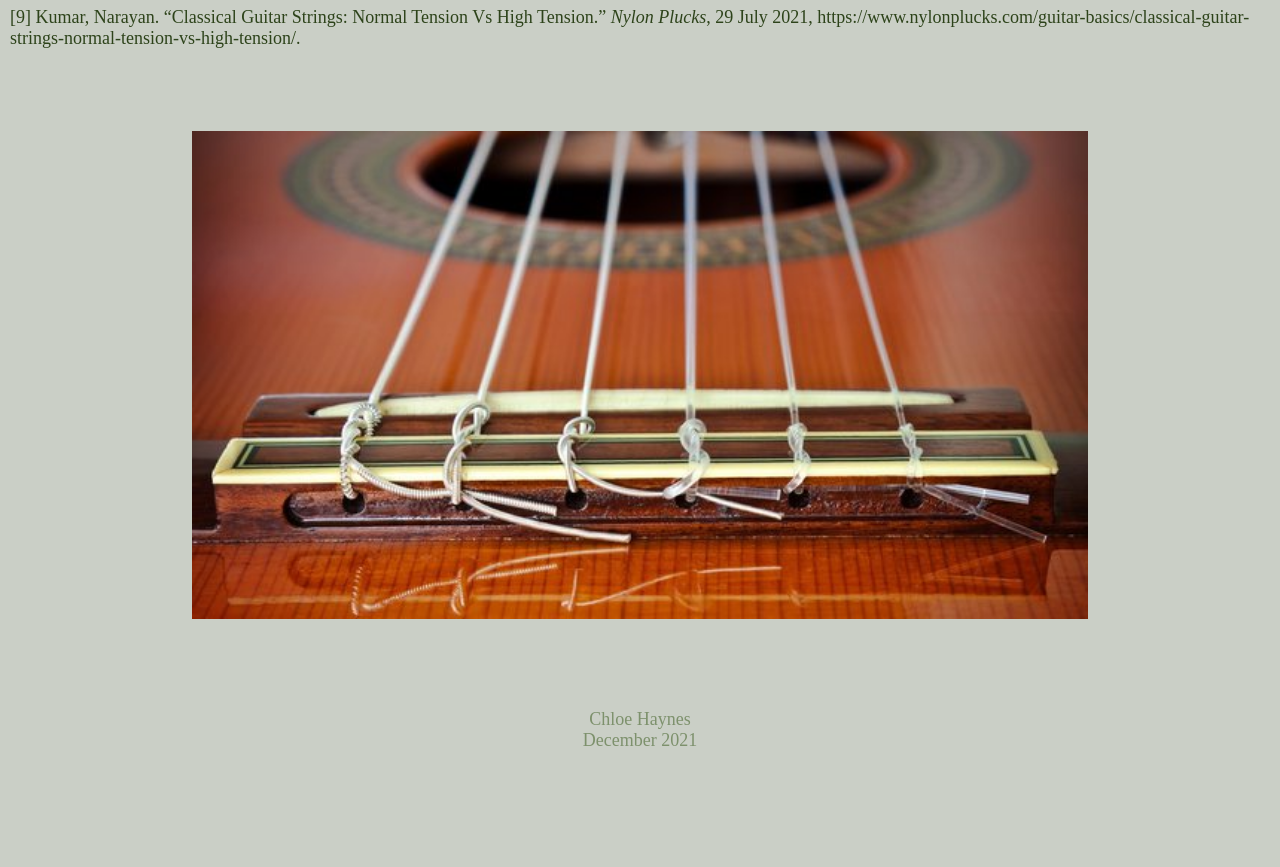
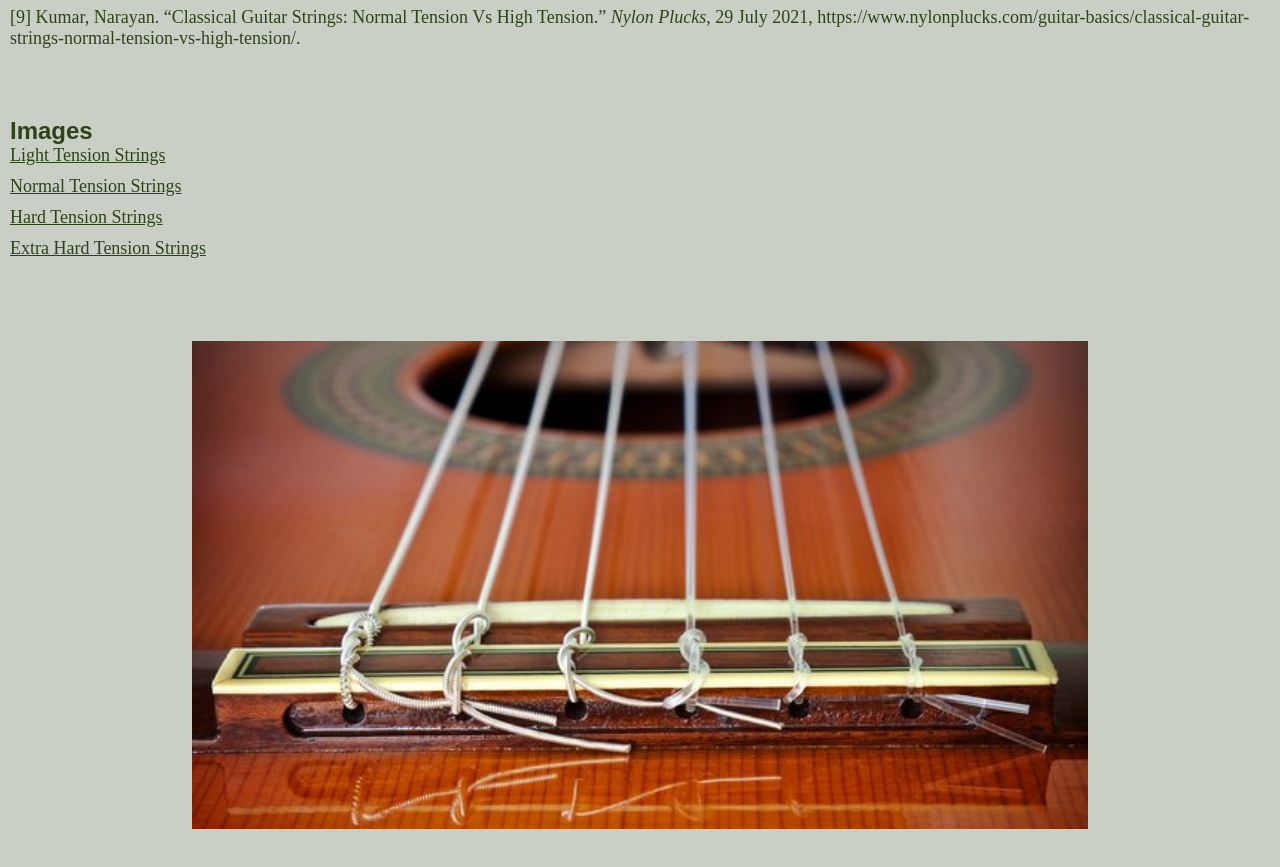
Before and after one commit to chloeehaynes/ClassicalGuitarStrings, a plain HTML site: page strings.html in a window 1280 px wide. Shown: the part 6531-7398 px from the top of the page. Before the commit the page ends 7300 px from the top, so only its background shows below. Drawn offline with Linux system fonts and the light colour scheme.

Commit message:
added image sources

```diff
--- a/strings.html
+++ b/strings.html
@@ -396,8 +396,8 @@
                 are the most fragile, the most prone to buzzing <a href="#source9">[9]</a>, the quietest, and the least
                 articulate of all the strings that the D’Addario Pro Arté Nylon Core line offers.
             </p>
-            <img class = "small-img" src = "strings-images/light.jpg">
-            <p class = "small-img caption">D'Addario Light Tension Strings.</p>
+            <img class="small-img" src="strings-images/light.jpg">
+            <p class="small-img caption">D'Addario Light Tension Strings.</p>
         </div>
 
         <div>
@@ -412,8 +412,8 @@
                 provide a little more versatility depending on your technique <a href="#source9">[9]</a>.
 
             </p>
-            <img class = "small-img" src = "strings-images/normal.jpg">
-            <p class = "small-img caption">D'Addario Normal Tension Strings.</p>
+            <img class="small-img" src="strings-images/normal.jpg">
+            <p class="small-img caption">D'Addario Normal Tension Strings.</p>
         </div>
 
         <div>
@@ -425,13 +425,15 @@
                 lighter strings. They also are more likely to give you calluses on your left hand (fretboard side) and
                 your right hand (fingerpicking side) if you do not play with nails. However, if you have been playing a
                 while and you do have nails on your right hand, they will provide a great sound. They can create a
-                variety of tones, from <i>dolce</i> (sweet sound, which is achieved with the right hand near the fretboard) to
-                <i>ponticello</i> (close to the bridge, creating a bright sound). They also are highly articulate, not prone to
+                variety of tones, from <i>dolce</i> (sweet sound, which is achieved with the right hand near the
+                fretboard) to
+                <i>ponticello</i> (close to the bridge, creating a bright sound). They also are highly articulate, not
+                prone to
                 buzzing, very resistant to snapping, and very projecting in volume <a href="#source9">[9]</a>.
             </p>
 
-            <img class = "small-img" src = "strings-images/hard.jpg">
-            <p class = "small-img caption">D'Addario Hard Tension Strings.</p>
+            <img class="small-img" src="strings-images/hard.jpg">
+            <p class="small-img caption">D'Addario Hard Tension Strings.</p>
         </div>
 
         <div>
@@ -443,8 +445,8 @@
                 loudest, but regular hard tension strings are sufficiently strong and loud enough as opposed to these.
             </p>
 
-            <img class = "small-img" src = "strings-images/extra-hard.jpg">
-            <p class = "small-img caption">D'Addario Extra Hard Tension Strings.</p>
+            <img class="small-img" src="strings-images/extra-hard.jpg">
+            <p class="small-img caption">D'Addario Extra Hard Tension Strings.</p>
         </div>
 
 
@@ -604,7 +606,25 @@
         </p>
         <p id="source9">[9] Kumar, Narayan. “Classical Guitar Strings: Normal Tension Vs High Tension.” <i>Nylon
                 Plucks</i>, 29 July 2021,
-            https://www.nylonplucks.com/guitar-basics/classical-guitar-strings-normal-tension-vs-high-tension/.</p>
+            https://www.nylonplucks.com/guitar-basics/classical-guitar-strings-normal-tension-vs-high-tension/.
+        </p>
+
+        <br>
+
+        <h2>Images</h2>
+        <p>
+            <a href = "https://www.daddario.com/products/guitar/classical-guitar/pro-arte-nylon/ej43-pro-arte-nylon-light-tension/">Light Tension Strings</a>
+        </p>
+        <p>
+            <a href = "https://www.daddario.com/products/guitar/classical-guitar/pro-arte-nylon/ej45-pro-arte-nylon-normal-tension/">Normal Tension Strings</a>
+        </p>
+        <p>
+            <a href = "https://www.daddario.com/products/guitar/classical-guitar/pro-arte-nylon/ej46-pro-arte-nylon-hard-tension/">Hard Tension Strings</a>
+        </p>
+        <p>
+            <a href = "https://www.daddario.com/products/guitar/classical-guitar/pro-arte-nylon/ej44-pro-arte-nylon-extra-hard-tension/">Extra Hard Tension Strings</a>
+        </p>
+
     </div>
 
     <br>
```
